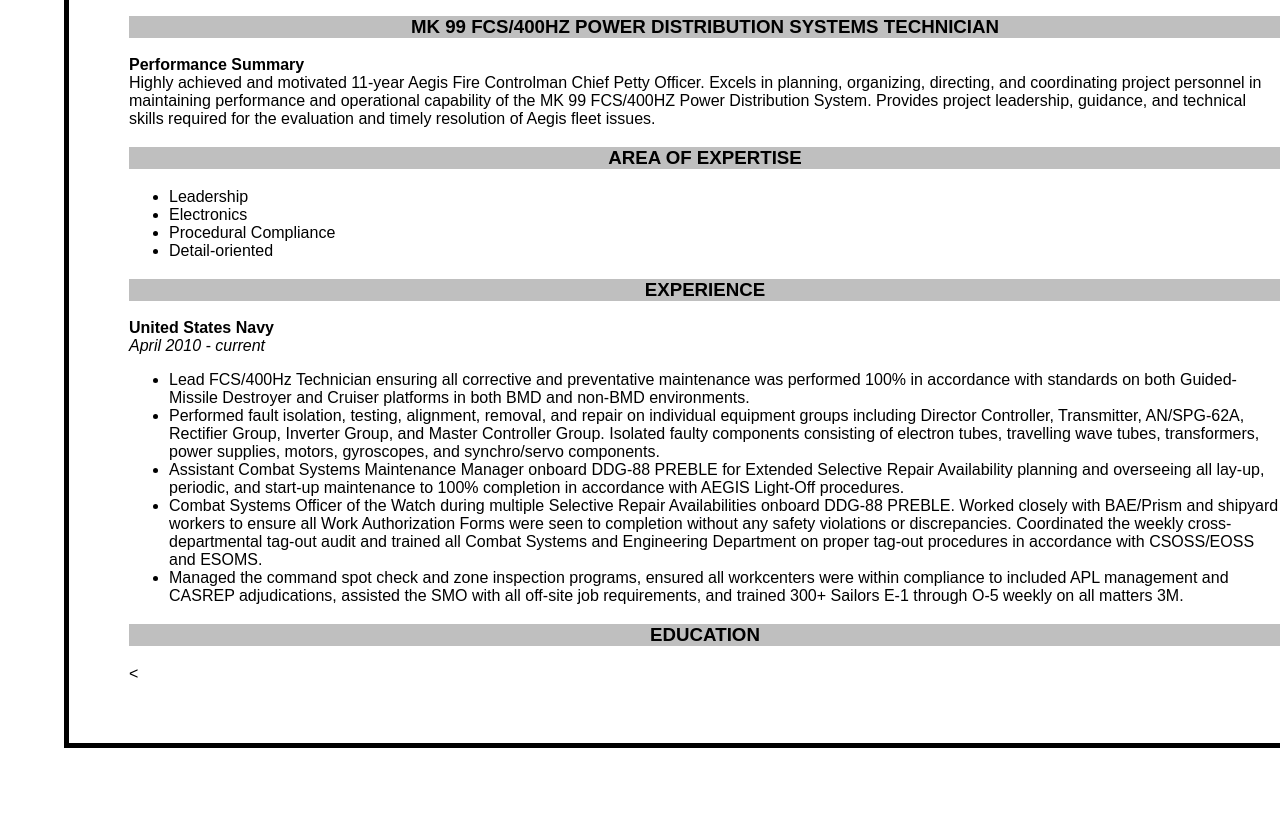
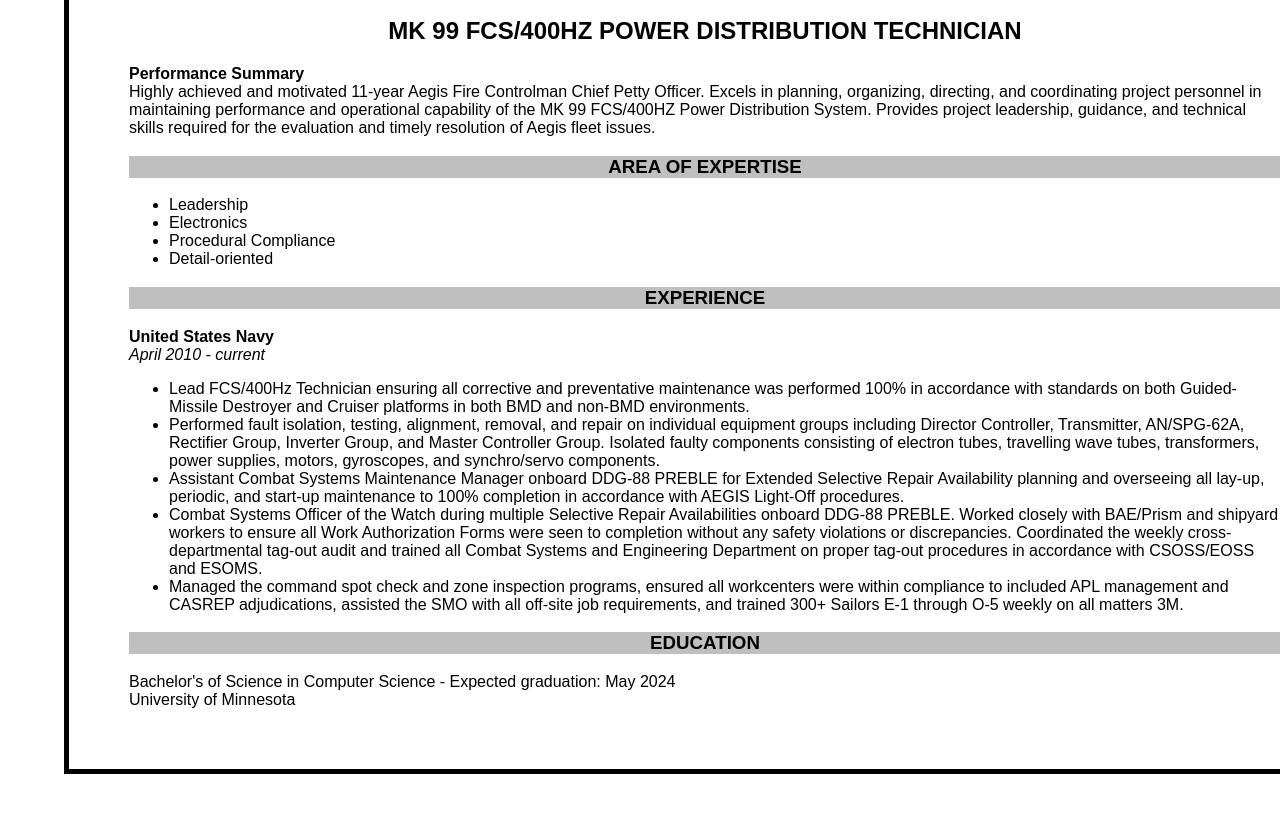
Before and after one commit to Dylanhoward24/Dylanhoward24.github.io, a plain HTML site: page index.html in a window 1280 px wide. Shown: the part 223-1036 px from the top of the page. Drawn offline with Linux system fonts and the light colour scheme.

Commit message:
Update index.html

```diff
--- a/index.html
+++ b/index.html
@@ -3,7 +3,7 @@
 <head>
   <meta charset="utf-8">
   <meta name="viewport" content="width=device-width">
-  <title>Dylan Howard Resume</title>
+  <title>Dylan Howard Prime Digital Academy Resume</title>
   <link rel="stylesheet" href="style.css"/>
 </head>
 
@@ -18,7 +18,7 @@
     <p>Linkedin: Dylan-Howard</p>
   </div>
 
-<h3>MK 99 FCS/400HZ POWER DISTRIBUTION SYSTEMS TECHNICIAN</h3>
+<h2>MK 99 FCS/400HZ POWER DISTRIBUTION TECHNICIAN</h2>
 
   <div class="performancesummary">
     <h4>Performance Summary</h4>
@@ -49,8 +49,8 @@
 
    <div class="education">
      <h3>EDUCATION</h3>
-     <
+       <p>Bachelor's of Science in Computer Science - Expected graduation: May 2024</p>
+       <p>University of Minnesota</p>
    </div>
-
 </body>
 </html>
```
